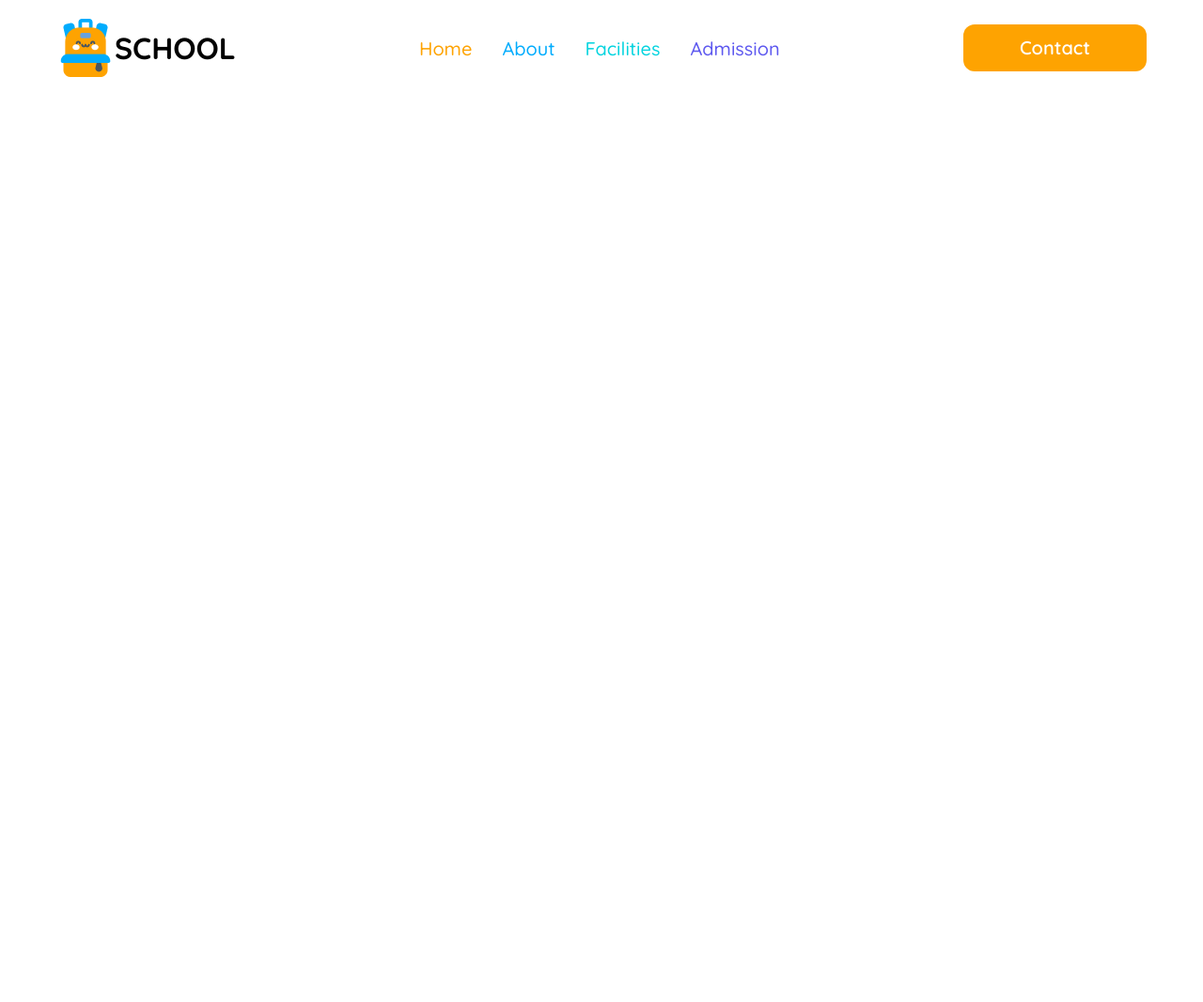
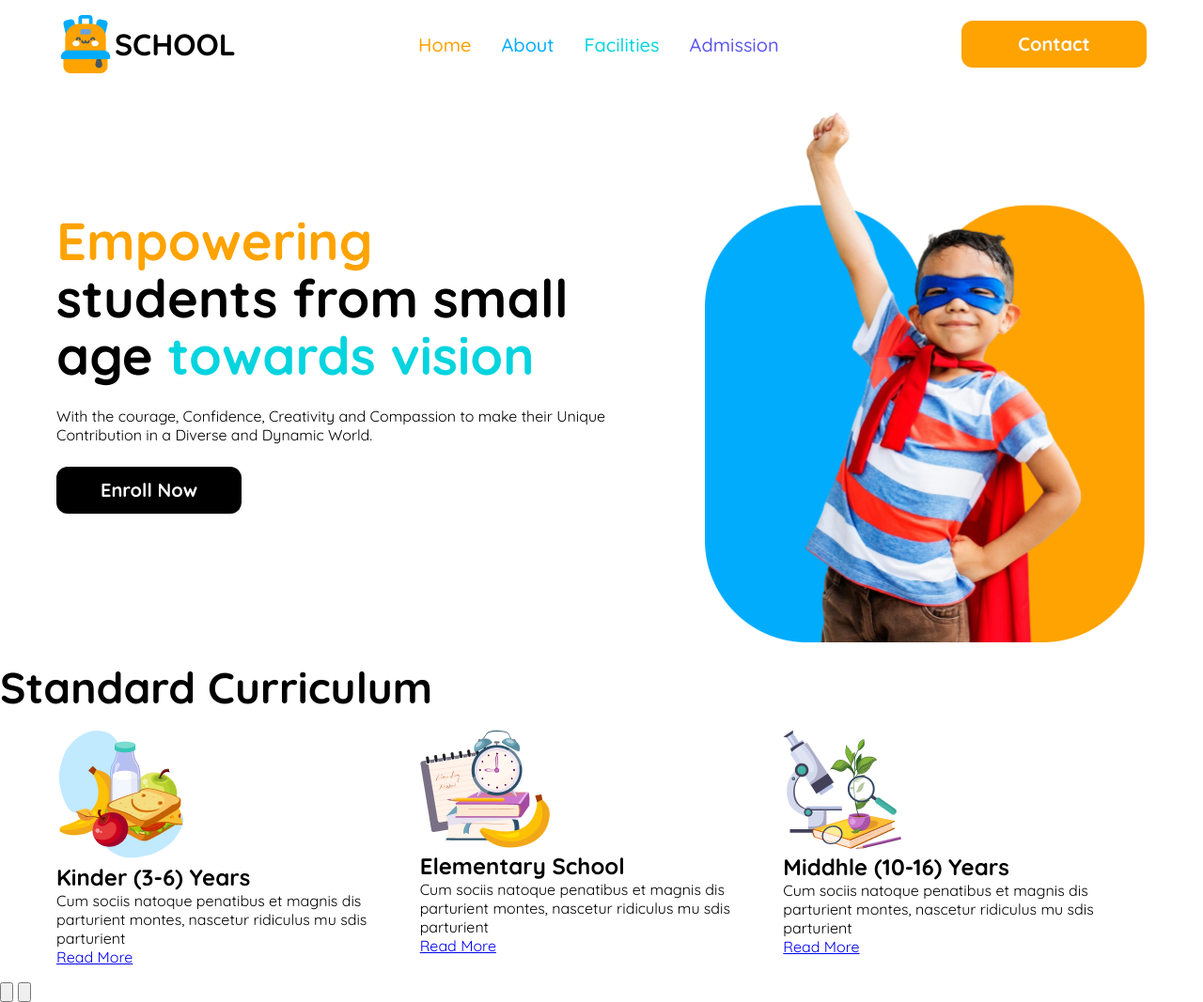
Before and after one commit to zer0-webdev/B11-A2-Kids-School, a plain HTML site: page index.html in a window 1280 px wide. Shown: the whole page at 94% size. Before the commit the page ends 800 px from the top, so only its background shows below. Drawn offline with Linux system fonts and the light colour scheme.

Commit message:
Banner Done

```diff
--- a/index.html
+++ b/index.html
@@ -5,6 +5,7 @@
     <meta name="viewport" content="width=device-width, initial-scale=1.0">
     <title>Super School</title>
     <link rel="stylesheet" href="styles/style.css">
+    <link rel="shortcut icon" href="assets/logo.png" type="image/x-icon">
 </head>
 <body>
     <header class="container">
@@ -29,7 +30,7 @@
             </ul>
         </nav>
         <div class="nav-btn-box">
-            <button class="nav-contact-btn bg-orange">
+            <button class="btn bg-orange">
                 <a href="" class="text-white">Contact</a>
             </button>
             <button class="mobile-menu">
@@ -37,12 +38,59 @@
             </button>
         </div>
     </header>
+    <!-- Hero Section -->
+    <!-- Hero Section -->
     <section class="hero">
-        <div class="column">
-            <h1 class="hero-heading"><span class=""text-orange></span></h1>
+        <div class="container">
+            <div class="column-1">
+                <h1 class="hero-heading"><span class="text-orange">Empowering</span><br> students from small age <span class="text-cyan">towards vision</span></h1>
+                <p class="hero-text">
+                    With the courage, Confidence, Creativity and Compassion to make their Unique Contribution in a Diverse and Dynamic World.
+                </p>
+                <button class="btn">
+                    Enroll Now
+                </button>
+            </div>
+            <div class="column-2">
+                <img src="assets/hero-kids.png" alt="Banner Image" class="hero-img">
+            </div>
         </div>
-        <div class="column">
-
+    </section>
+    <!-- Student Curriculum -->
+     <!-- Student Curriculum -->
+    <section class="student-curriculum">
+        <h2 class="student-section-heading">
+            Standard Curriculum
+        </h2>
+        <div class="container">
+            <div class="curriculum-card">
+                <img src="assets/kinder.png" alt="kinder">
+                <h3>Kinder (3-6) Years</h3>
+                <p>Cum sociis natoque penatibus et magnis
+                    dis parturient montes, nascetur ridiculus
+                    mu sdis parturient</p>
+                <a href="#">Read More</a>
+            </div>
+            <div class="curriculum-card">
+                <img src="assets/elementary.png" alt="elementary">
+                <h3>Elementary School</h3>
+                <p>Cum sociis natoque penatibus et magnis
+                    dis parturient montes, nascetur ridiculus
+                    mu sdis parturient</p>
+                <a href="#">Read More</a>
+            </div>
+            <div class="curriculum-card">
+                <img src="assets/middle.png" alt="Middle School">
+                <h3>Middhle (10-16) Years</h3>
+                <p>Cum sociis natoque penatibus et magnis
+                    dis parturient montes, nascetur ridiculus
+                    mu sdis parturient</p>
+                <a href="#">Read More</a>
+            </div>
+        </div>
+        <div class="slider-btn-box">
+            <button class="slider-btn slider-left"></button>
+            <button class="slider-btn slider-right"></button>
         </div>
     </section>
 </body>
--- a/styles/style.css
+++ b/styles/style.css
@@ -1,6 +1,6 @@
 @import url('https://fonts.googleapis.com/css2?family=Quicksand:wght@300..700&display=swap');
 
-
+/* Universal Styles */
 *{
     padding: 0;
     margin: 0;
@@ -15,6 +15,72 @@ body{
     max-width: 1160px;
     margin: 0 auto;
     display: flex;
+    padding: 16px;
+}
+.btn{
+    padding: 10px;
+    color: #fff;
+    border: none;
+    border-radius: 12px;
+    transition: 0.4s;
+    background-color: #000;
+    font-size: 1.25rem;
+    font-weight: 700;
+    line-height: 1.875rem;
+    width: 197px;
+}
+.btn:hover{
+    background-color: #FEA301;
+}
+@media screen and (max-width: 992px){
+    .btn{
+        font-size: 1rem;
+        width: 131px;
+        padding: 6px;
+    }
+    .container{
+        flex-wrap: wrap;
+
+    }
+}
+
+h1, h2, h3, h4, h5, h6{
+    font-weight: 700;
+}
+h1{
+    font-size: 3.5rem;
+    line-height: 3.8125rem;
+}
+h2{
+    font-size: 2.875rem;
+    line-height: 3.5625rem;
+}
+h3{
+    font-size: 1.5rem;
+    line-height: 1.875rem;
+}
+h4{
+    font-size: 0.9375rem;
+    line-height:  1.75rem;
+}
+
+@media screen and (max-width: 992px) {
+    h1{
+        font-size: 2rem;
+        line-height: normal;
+    }
+    h2{
+        font-size: 1.625rem;
+        line-height: normal;
+    }
+    h3{
+        font-size: 1rem;
+        line-height: 1.25rem;
+    }
+    h4{
+        font-size: 0.5625rem;
+        line-height: 1.0625rem;
+    }
 }
 /* Text Colors */
 .text-white{
@@ -51,6 +117,8 @@ body{
 .bg-orange{
     background-color: #FEA301;
 }
+
+
 /* Header Styling */
 header{
     padding: 20px 10px;
@@ -94,24 +162,12 @@ header{
     font-weight: 700;
 }
 
-.nav-btn-box{}
-.nav-contact-btn{
-    padding: 10px 60px;
-    border: none;
-    border-radius: 12px;
-    transition: 0.4s;
+.nav-btn-box > .btn > a{
+    text-decoration: none;
 }
-.nav-contact-btn:hover{
+.nav-btn-box > .btn:hover{
     background-color: #000;
 }
-
-.nav-contact-btn a{
-    font-size: 20px;
-    font-weight: 600;
-    text-decoration: none;
-    line-height: 30px;
-}
-
 .mobile-menu{
     border: none;
     display: none;
@@ -126,7 +182,7 @@ header{
     .logo-text{
         display: none;
     }
-    .nav-contact-btn{
+    .nav-btn-box > .btn{
         display: none;
     }
     .nav-links{
@@ -141,3 +197,39 @@ header{
     }
 
 }
+
+/* Hero Styling */
+
+.hero > .container{
+    align-items: center;
+    gap: 50px;
+}
+
+.column-1 *{
+    margin-bottom: 24px;
+    max-width: 640px;
+}
+
+.column-2{
+    max-width: 468px;
+}
+.hero-img{
+    width: 100%;
+}
+
+@media screen and (max-width: 992px) {
+    .column-1 *{
+        margin-bottom: 18px;
+    }
+    .column-1{
+        order: 2;
+        margin: 0 auto;
+        text-align: center;
+    }
+    .column-2{
+        order: 1;
+        margin: 0 auto;
+    }
+}
+
+/* Student Curriculum */
```
